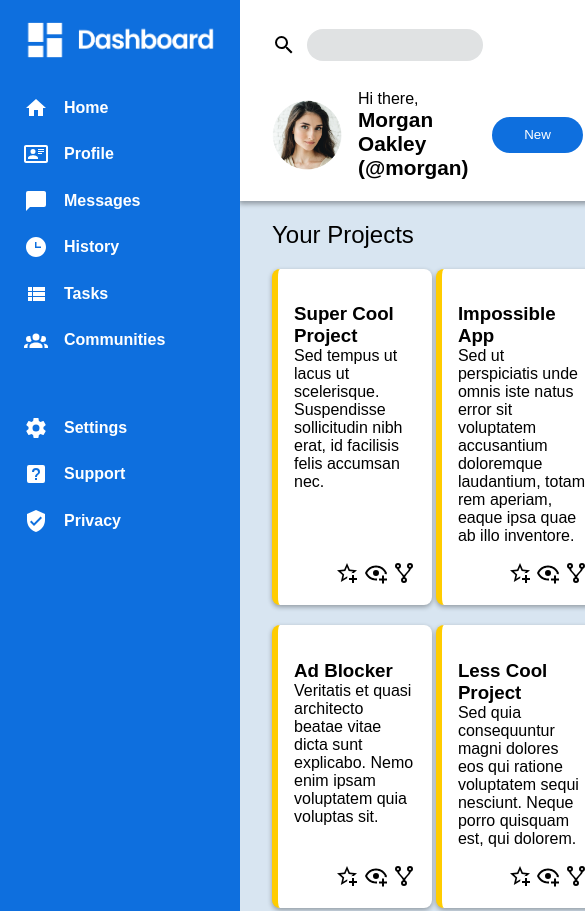
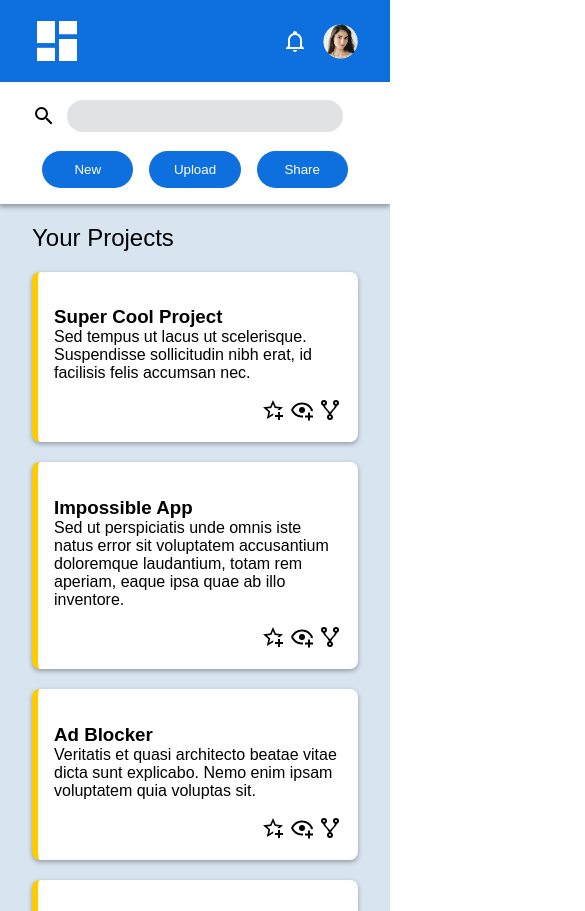
Before and after one commit to josephcmarcus/admin-dashboard, a plain HTML site: page index.html in a window 390 px wide. Shown: the top 911 px of the page, 585 px wide, since content can reach past the window. Drawn offline with Linux system fonts and the light colour scheme.

Commit message:
Implement responsive breakpoints

```diff
--- a/index.html
+++ b/index.html
@@ -8,48 +8,54 @@
 </head>
 <body>
     <div class="container-all">
-        <div class="container-sidebar">
+        <div class="container-nav">
                 <div class="container-logo">
                     <a class="logo-link" href="/">
                 <img class="logo" src="./public/icons/logo.png" alt="">
+                <img class="logo-mobile" src="./public/icons/logo-mobile.png" alt="">
             </a>
             </div>
-            <ul class="sidebar-group-one">
-            <li class="sidebar-link">
+            <div class="container-profile-mobile">
+                <svg xmlns="http://www.w3.org/2000/svg" xmlns:xlink="http://www.w3.org/1999/xlink" version="1.1" width="24" height="24" viewBox="0 0 24 24"><path d="M10 21H14C14 22.1 13.1 23 12 23S10 22.1 10 21M21 19V20H3V19L5 17V11C5 7.9 7 5.2 10 4.3V4C10 2.9 10.9 2 12 2S14 2.9 14 4V4.3C17 5.2 19 7.9 19 11V17L21 19M17 11C17 8.2 14.8 6 12 6S7 8.2 7 11V18H17V11Z" /></svg>
+                <img class="profile-image-header" src="./public/images/morgan-profile.png" alt="">
+                <span class="profile-name">Morgan Oakley</span>
+            </div>
+            <ul class="nav-group-one">
+            <li class="nav-link">
                 <img src="./public/icons/home.svg" alt="">
                 Home
             </li>
-            <li class="sidebar-link">
+            <li class="nav-link">
                 <img src="./public/icons/card-account-details-outline.svg" alt="">
                 Profile
             </li>
-            <li class="sidebar-link">
+            <li class="nav-link">
                 <img src="./public/icons/message.svg" alt="">
                 Messages
             </li>
-            <li class="sidebar-link">
+            <li class="nav-link">
                 <img src="./public/icons/clock-time-three.svg" alt="">
                 History
             </li>
-            <li class="sidebar-link">
+            <li class="nav-link">
                 <img src="./public/icons/view-list.svg" alt="">
                 Tasks
             </li>
-            <li class="sidebar-link">
+            <li class="nav-link">
                 <img src="./public/icons/account-group.svg" alt="">
                 Communities
             </li>
             </ul>
-            <ul class="sidebar-group-two">
-            <li class="sidebar-link">
+            <ul class="nav-group-two">
+            <li class="nav-link">
                 <img src="./public/icons/cog.svg" alt="">
                 Settings
             </li>
-            <li class="sidebar-link">
+            <li class="nav-link">
                 <img src="./public/icons/help-box.svg" alt="">
                 Support
             </li>
-            <li class="sidebar-link">
+            <li class="nav-link">
                 <img src="./public/icons/shield-check.svg" alt="">
                 Privacy
             </li>
--- a/style.css
+++ b/style.css
@@ -11,7 +11,7 @@ body {
     grid-template-columns: 15rem 1fr;
 }
 
-.container-sidebar {
+.container-nav {
     color: white;
     background-color: rgb(14, 111, 222);
     grid-area: sidebar;
@@ -33,7 +33,11 @@ body {
     max-width: 80%;
 }
 
-.sidebar-link {
+.logo-mobile {
+    display: none;
+}
+
+.nav-link {
     display: flex;
     align-items: center;
     margin-bottom: 1.4rem;
@@ -41,24 +45,24 @@ body {
     transition: 300ms;
 }
 
-.sidebar-link:hover {
+.nav-link:hover {
     transform: translateX(.5rem);
 }
 
-.logo, .sidebar-link {
+.logo, .nav-link {
     cursor: pointer;
 }
 
-.sidebar-link img {
+.nav-link img {
     margin-right: 1rem;
 }
 
-.container-sidebar ul {
+.container-nav ul {
     padding: 0;
     margin-left: 1.5rem;
 }
 
-.sidebar-link img {
+.nav-link img {
     filter: invert(99%) sepia(28%) saturate(2%) hue-rotate(283deg) brightness(118%) contrast(100%);
 }
 
@@ -125,6 +129,10 @@ body {
     justify-content: flex-end;
     margin-right: max(3rem);
     gap: 1rem;
+}
+
+.container-profile-mobile {
+    display: none;
 }
 
 .container-profile .profile-image-header {
@@ -313,3 +321,118 @@ body {
 .trending-project > .profile-image-small {
     padding-right: 1rem;
 }
+
+@media (max-width: 1024px) {
+    .container-main {
+        grid-template-columns: 1fr .8fr;
+        grid-template-areas:
+        "projects announcements"
+        "projects trending";
+    }
+
+    .container-projects {
+        grid-template-areas:
+        "projects-title"
+        "cards";
+        margin-bottom: 2rem;
+    }
+}
+
+@media (max-width: 768px) {
+    .container-all {
+        grid-template-columns: 1fr;
+        grid-template-areas:
+        "nav"
+        "header"
+        "main";
+    }
+
+    .container-nav {
+        padding: 1rem 2rem;
+        grid-area: nav;
+        grid-template-columns: .5fr 1fr;
+        grid-template-rows: unset;
+        grid-template-areas:
+        "logo profile";
+    }
+
+    .container-logo {
+        grid-area: logo;
+    }
+
+    .logo {
+        display: none;
+    }
+
+    .logo-mobile {
+        display: unset;
+        width: 50px;
+    }
+
+    .container-profile {
+        display: none;
+    }
+
+    .container-profile-mobile {
+        display: unset;
+        grid-area: profile;
+        display: flex;
+        justify-content: flex-end;
+        align-items: center;
+        gap: 1rem;
+    }
+
+    .container-profile-mobile svg {
+        filter: invert(100%) sepia(91%) saturate(38%) hue-rotate(254deg) brightness(110%) contrast(110%);
+    }
+
+    .nav-group-one, .nav-group-two {
+        display: none;
+    }
+
+    .profile-greeting, .profile-name {
+        display: none;
+    }
+
+    .container-main {
+        grid-template-columns: 1fr;
+        grid-template-areas:
+        "projects"
+        "announcements"
+        "trending";
+    }
+
+    .container-projects {
+        padding: 0 2rem;
+    }
+
+    .project-card {
+        width: unset;
+    }
+
+    .container-right-sidebar {
+        width: unset;
+        padding: 0 2rem;
+    }
+
+    .container-header {
+        padding: 1rem 2rem;
+        grid-template-areas:
+        "search"
+        "buttons";
+        grid-template-columns: 1fr;
+        grid-template-rows: 1fr 1fr;
+        gap: 1rem;
+    }
+
+    .container-search {
+        grid-area: search;
+    }
+
+    .container-interaction-buttons {
+        grid-area: buttons;
+        justify-content: center;
+        align-items: center;
+        margin-right: unset;
+    }
+}
```
Also changed, not shown: public/icons/logo-mobile.png (added).
